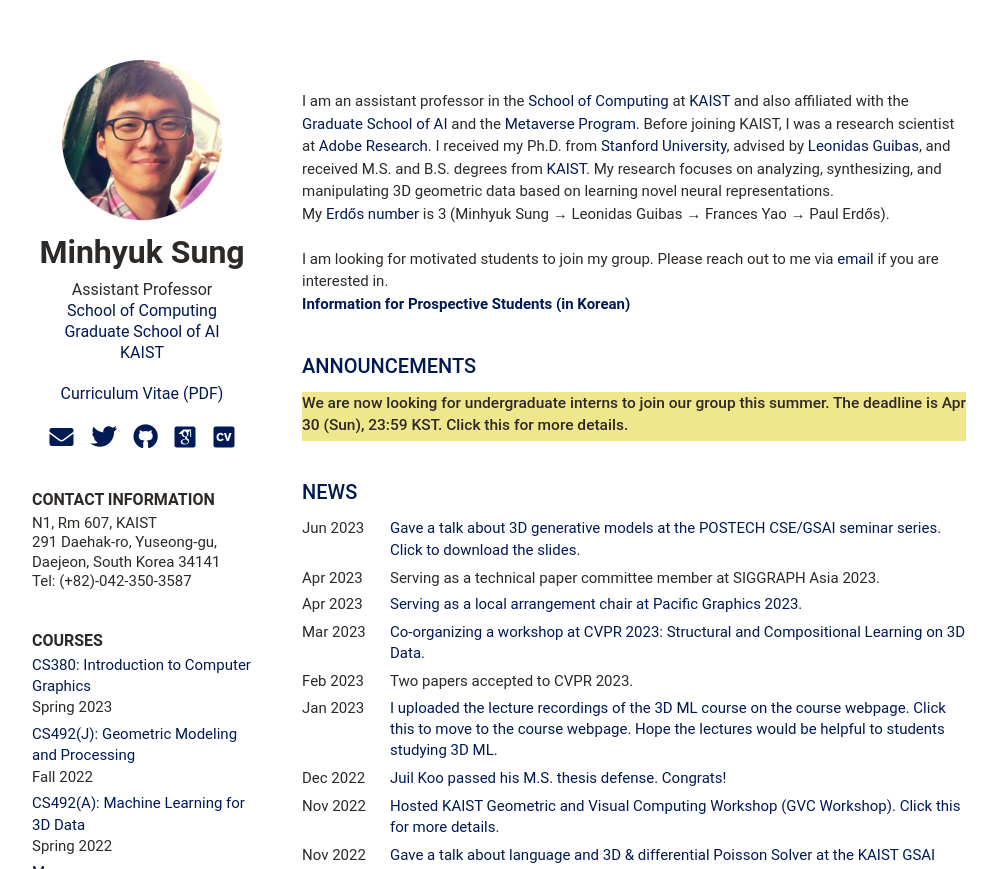
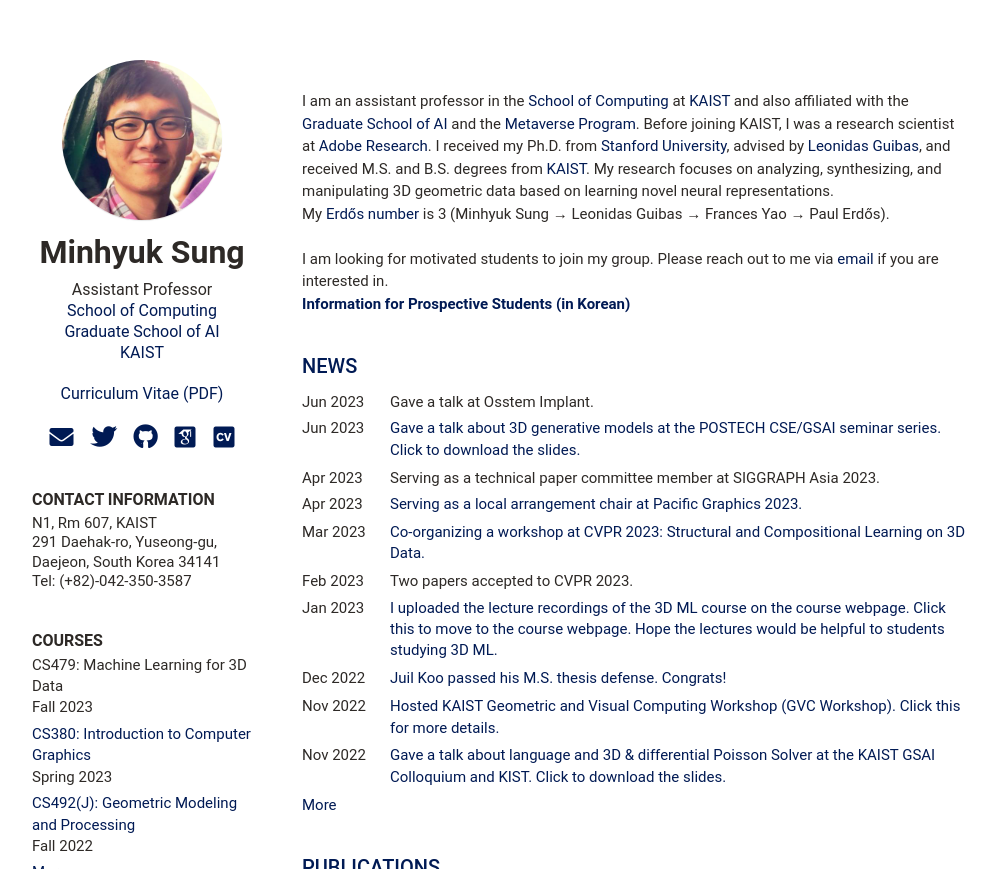
Before and after one commit to mhsung/mhsung.github.io, a Jekyll site: the page built from index.html, in a window 1280 px wide and 1400 px high, cut to the strip 0-869 px from the top of the window. Shown: the whole strip, without its empty margins (126-1123 px from the left). Built offline with Jekyll 4.4.1, drawn with Linux system fonts in a browser that asks for light colours; some web fonts are replaced; some of the changed text lies outside the part shown.

Commit message:
Updated.

```diff
--- a/_data/announcements.yml
+++ b/_data/announcements.yml
@@ -1,7 +1,7 @@
 announcements:
-  - title: "We are now looking for undergraduate interns to join our group this summer. The deadline is Apr 30 (Sun), 23:59 KST. Click this for more details."
-    time: Apr 2023
-    link: lab/internship-summer-2023
+  #- title: "We are now looking for undergraduate interns to join our group this summer. The deadline is Apr 30 (Sun), 23:59 KST. Click this for more details."
+  #  time: Apr 2023
+  #  link: lab/internship-summer-2023
   #  - title: KAIST Geometric and Visual Computing Workshop (GVC Workshop) will be held on December 5 (Monday) at the KI building on the KAIST campus. Click this for more details.
   #    time: Nov 2022
   #    link: gvc-workshop-2022/
--- a/_data/courses.yml
+++ b/_data/courses.yml
@@ -1,4 +1,6 @@
 courses:
+  - title: "CS479: Machine Learning for 3D Data"
+    time: Fall 2023
   - title: "CS380: Introduction to Computer Graphics"
     link: https://mhsung.github.io/kaist-cs380-spring-2023/
     time: Spring 2023
--- a/_data/news.yml
+++ b/_data/news.yml
@@ -1,4 +1,6 @@
 news:
+    - title: "Gave a talk at Osstem Implant."
+      time: Jun 2023
     - title: "Gave a talk about 3D generative models at the POSTECH CSE/GSAI seminar series. Click to download the slides."
       time: Jun 2023
       link: https://kaistackr-my.sharepoint.com/:b:/g/personal/mhsung_kaist_ac_kr/Ef9rKhHIMLNDphBi3ZM0460Be-vwQXKAGt2cmaIZ8FRg6A?e=5RreLi
```
